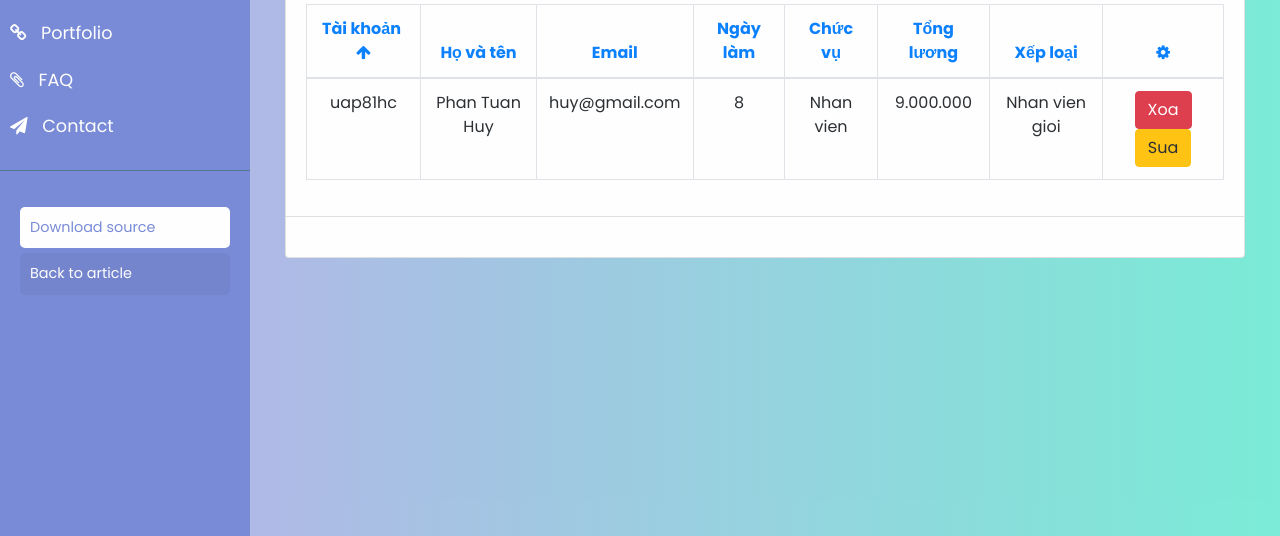
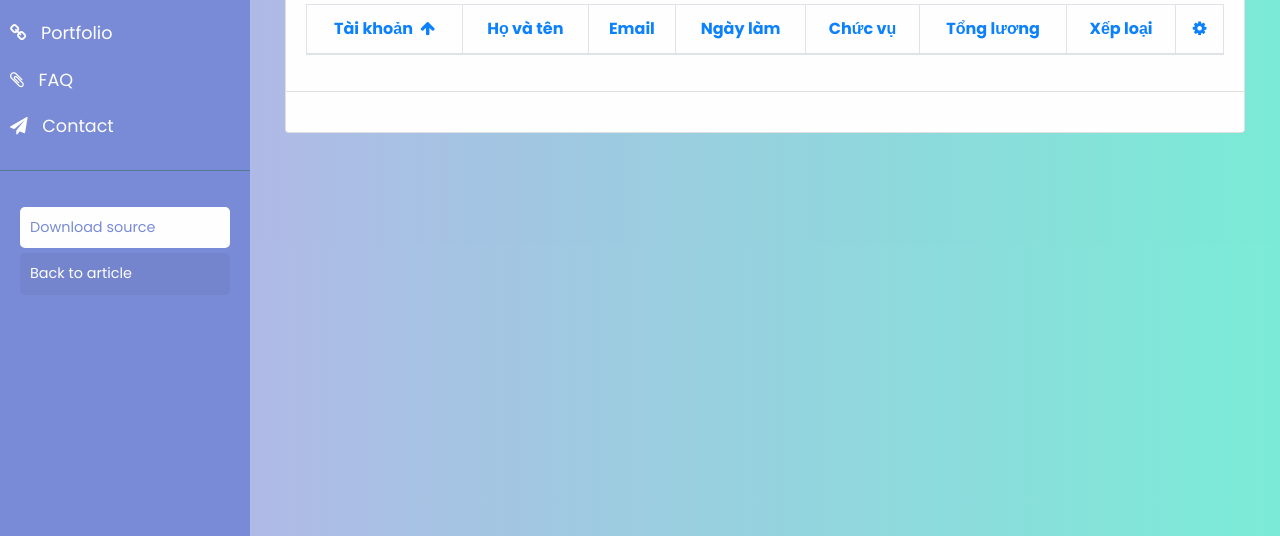
Before and after one commit to PhanHuy0908/BC76_PhanTuanHuy_BTJsB9, a plain HTML site: page index.html in a window 1280 px wide. Shown: the part 264-800 px from the top of the page. Drawn offline with Linux system fonts and the light colour scheme; a web font is replaced by a local one.

Commit message:
remove example

```diff
--- a/index.html
+++ b/index.html
@@ -181,7 +181,7 @@
                   </tr>
                 </thead>
                 <tbody id="tableDanhSach">
-                  <tr class="">
+                  <!-- <tr class="">
                     <td scope="row">uap81hc</td>
                     <td>Phan Tuan Huy</td>
                     <td>huy@gmail.com</td>
@@ -199,7 +199,7 @@
                         Sua
                       </button>
                     </td>
-                  </tr>
+                  </tr> -->
                 </tbody>
               </table>
             </div>
```
